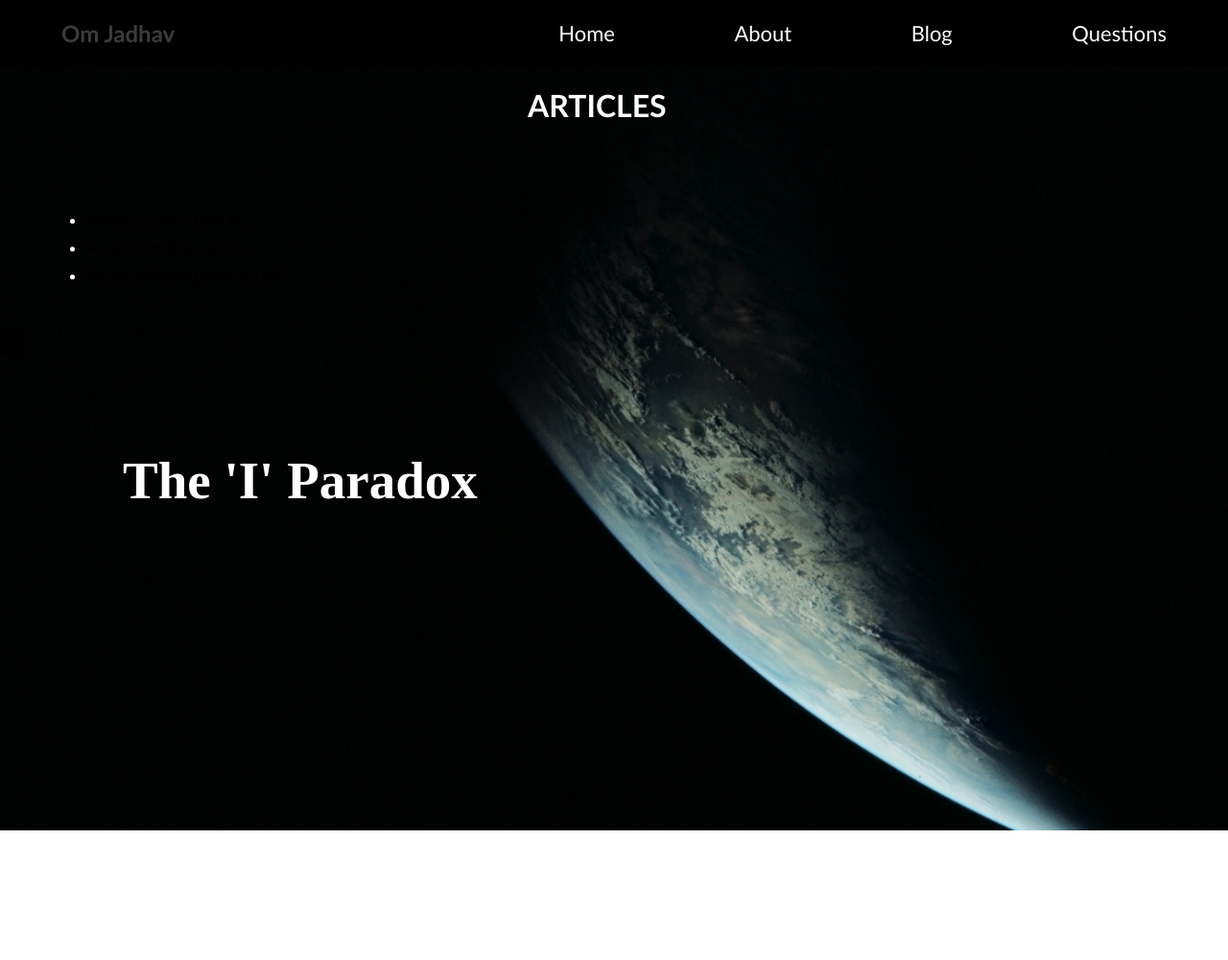
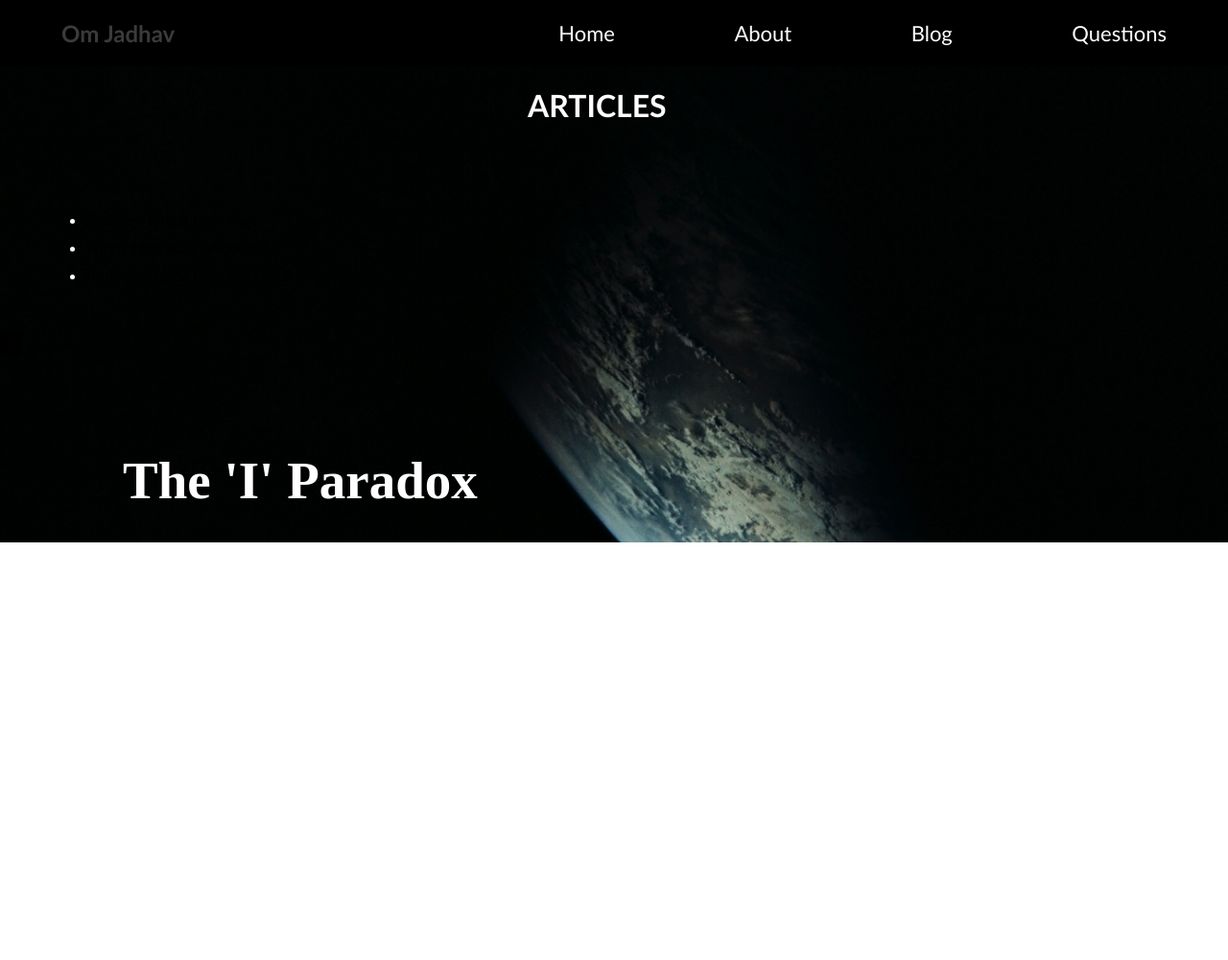
Before and after one commit to OmJadhav1905/myflaskblog, a Flask app: page /blog in a window 1280 px wide. Shown: the whole page at 96% size. Run offline with Flask 3, Linux system fonts and the light colour scheme.

Commit message:
Your commit message here

```diff
--- a/templates/base.html
+++ b/templates/base.html
@@ -27,7 +27,7 @@
         z-index: -2;
         top: 65px;
         width: 100%;
-        height: 800px; /* adjust as desired */
+        height: 500px; /* adjust as desired */
         background-size: cover;
         background-position: center;
         background-image: url('earth.jpg');
@@ -84,7 +84,7 @@
 
     .container {
         max-width: 5000px;
-        margin-top: 800px;
+        margin-top: 560px;
         background-color: #ffffff;
         box-shadow: 0 0 10px rgba(0,0,0,0.1);
 
@@ -94,7 +94,7 @@
 
     .questions-page {
   margin-left: 20px;
-  margin-top: 850px;
+  margin-top: 6000px;
   position: fixed;
   z-index: 1;
 }
```
